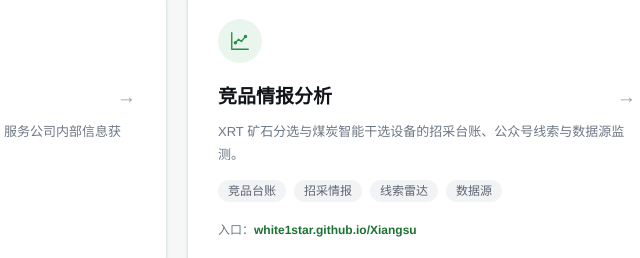
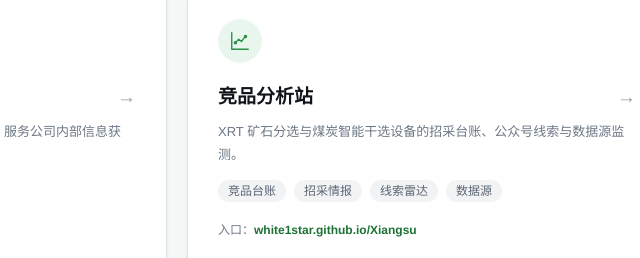
Before and after one commit to white1star/white1star.github.io, a plain HTML site: page index.html in a window 1280 px wide. Shown: the part 328-586 px from the top of the page, 463-1103 px from the left. Drawn offline with Linux system fonts and the light colour scheme.

Commit message:
门户：卡片「竞品情报分析」更名为「竞品分析站」

```diff
--- a/index.html
+++ b/index.html
@@ -92,7 +92,7 @@ main{flex:1;display:flex;align-items:center;justify-content:center;padding:56px
         <span class="e-icon" aria-hidden="true">
           <svg viewBox="0 0 24 24" width="22" height="22" fill="none" stroke="currentColor" stroke-width="1.5" stroke-linecap="round" stroke-linejoin="round"><path d="M3 3v18h18"/><path d="M7 14l3.5-4 3 2.5L18 7"/><circle cx="7" cy="14" r="1.2"/><circle cx="18" cy="7" r="1.2"/></svg>
         </span>
-        <span class="e-head"><span>竞品情报分析</span><span class="e-arrow">→</span></span>
+        <span class="e-head"><span>竞品分析站</span><span class="e-arrow">→</span></span>
         <p>XRT 矿石分选与煤炭智能干选设备的招采台账、公众号线索与数据源监测。</p>
         <span class="e-tags"><span>竞品台账</span><span>招采情报</span><span>线索雷达</span><span>数据源</span></span>
         <span class="e-foot">入口：<b>white1star.github.io/Xiangsu</b></span>
```
